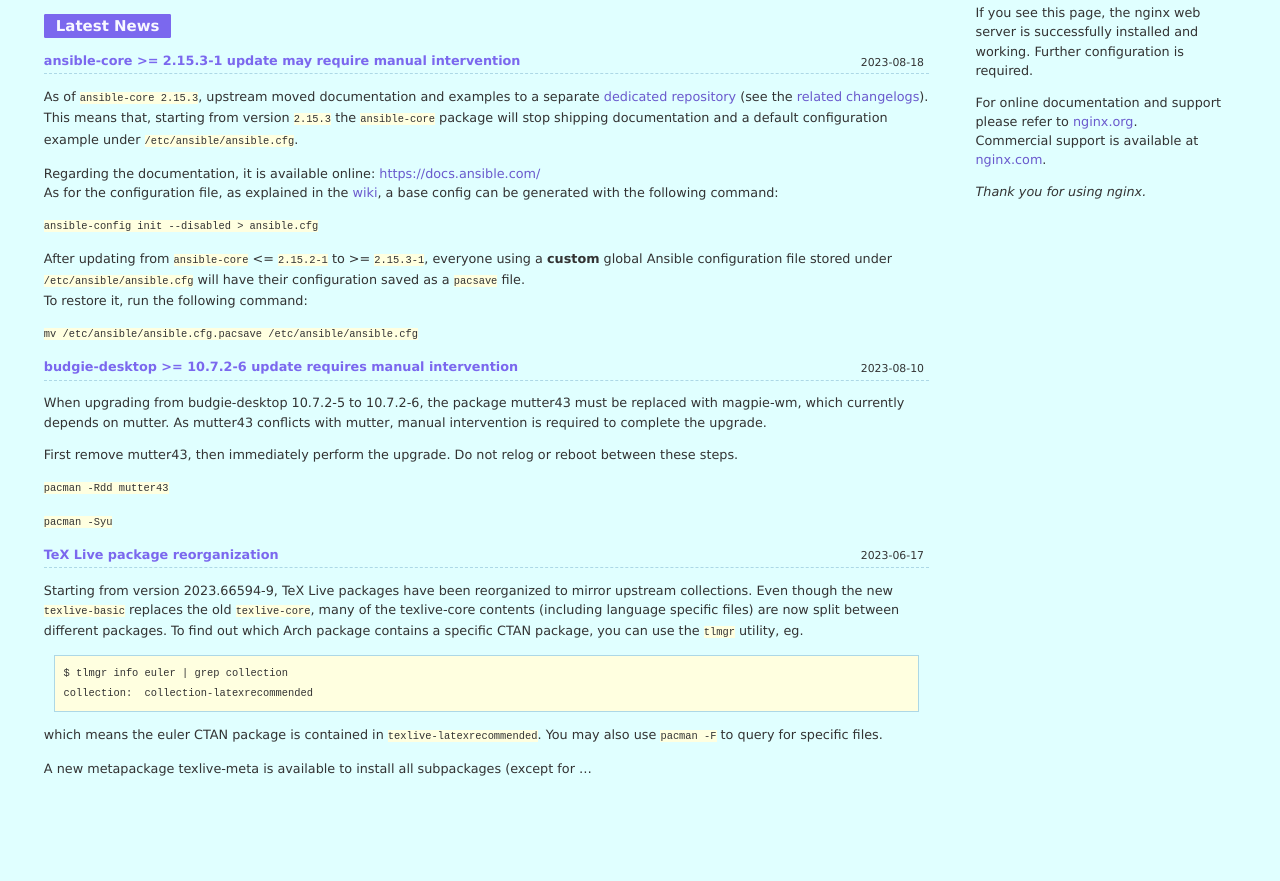
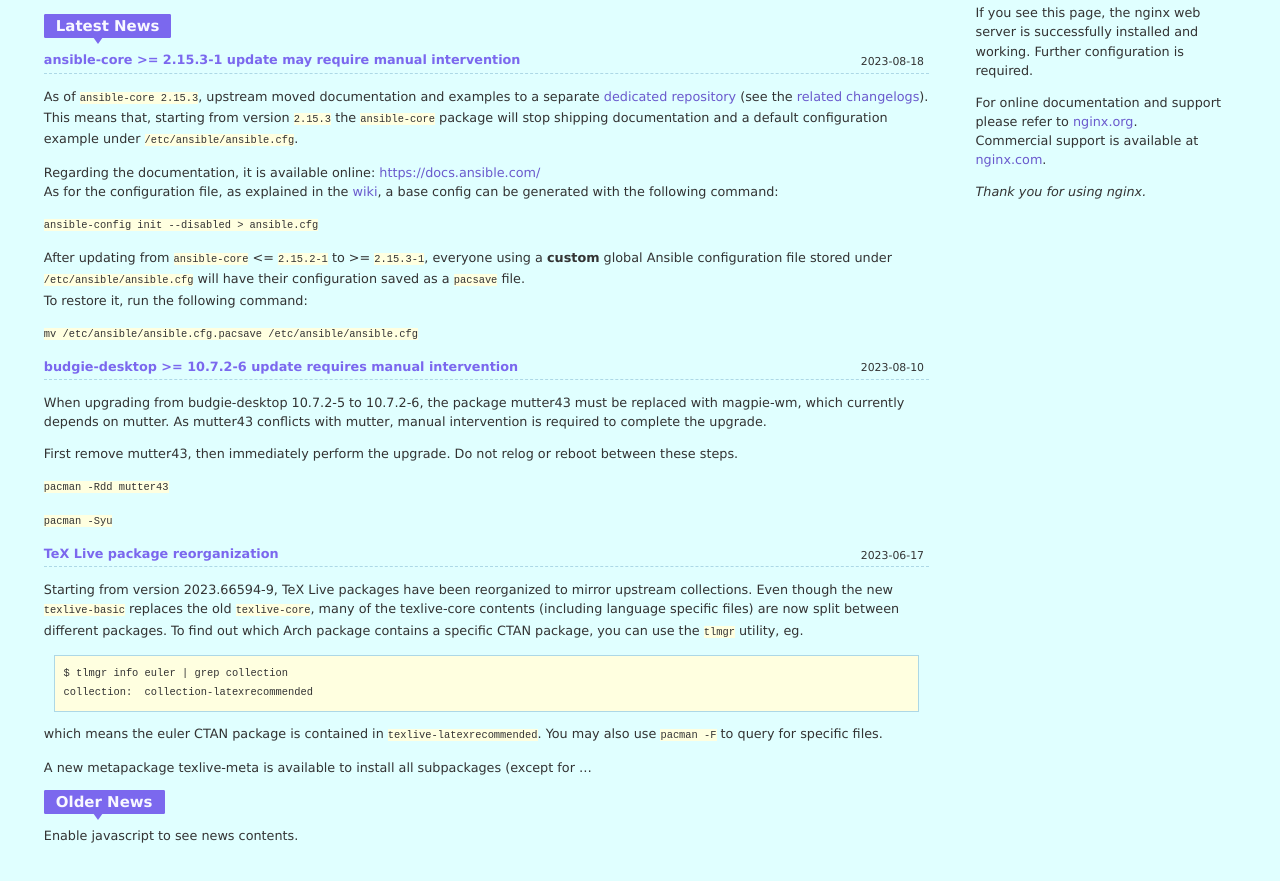
Before and after one commit to liecorp/public_html, a website: page index.html in a window 1280 px wide. Shown: the part 338-1219 px from the top of the page. Before the commit the page ends 1165 px from the top, so only its background shows below. Drawn offline with Linux system fonts and the light colour scheme.

Commit message:
adds triangle divs to index.html, and new css to produce triangles

```diff
--- a/index.html
+++ b/index.html
@@ -43,12 +43,24 @@
                 <!-- news section head start -->
                 <h3 class="latest-news latest-news-head">
                     <a href="/news/">Latest News</a>
+                    <div class="triangle-down"></div>
                 </h3>
                 <!-- news section head end -->
 
                 <!-- news section object start -->
                 <div id="newsItems">Enable javascript to see news contents.</div>
                 <!-- news section object end -->
+
+                <!-- old news section head start -->
+                <h3 class="latest-news latest-news-head">
+                    <a href="/news/">Older News</a>
+                    <div class="triangle-down"></div>
+                </h3>
+                <!-- news section head end -->
+
+                <!-- news section object start -->
+                <div id="oldNewsItems">Enable javascript to see news contents.</div>
+                <!-- old news section object end -->
             </div>
             <!-- news section end -->
         </div>
--- a/share/vanilla.css
+++ b/share/vanilla.css
@@ -40,6 +40,17 @@
     text-decoration: underline;
     border-radius: 0.3em;
     transition-duration: 350ms;
+}
+
+/*  Idea is obtained from:
+    https://daily-dev-tips.com/posts/css-shapes-triangles/ */
+.latest-news-head .triangle-down {
+    width: 0;
+    height: 0;
+    border-left: .4em solid transparent;
+    border-right: .4em solid transparent;
+    border-top: .5em solid mediumslateblue;
+    margin: 0.1em .5em -.6em 3.3em;
 }
 
 .content-timestamp {
```
